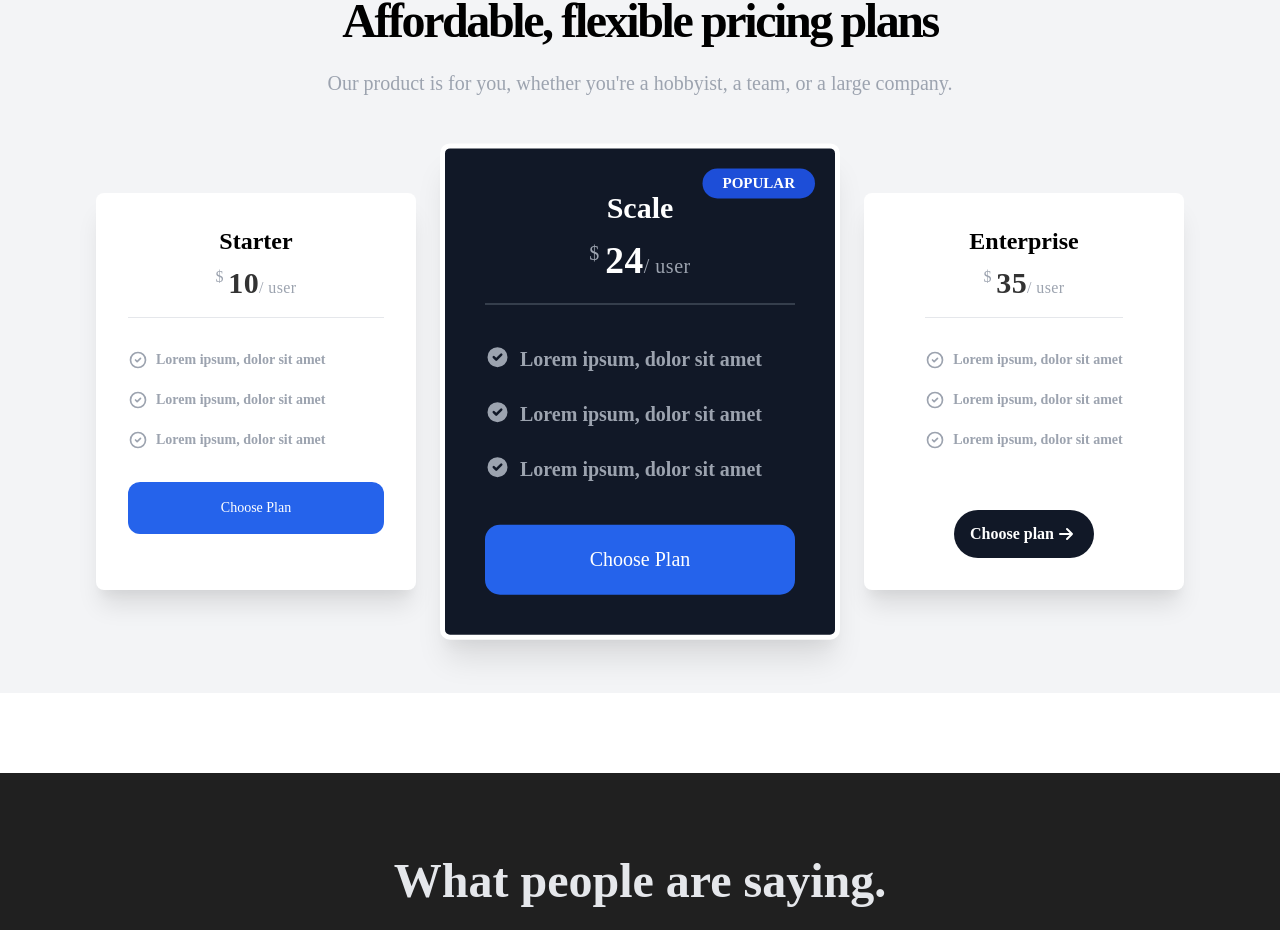
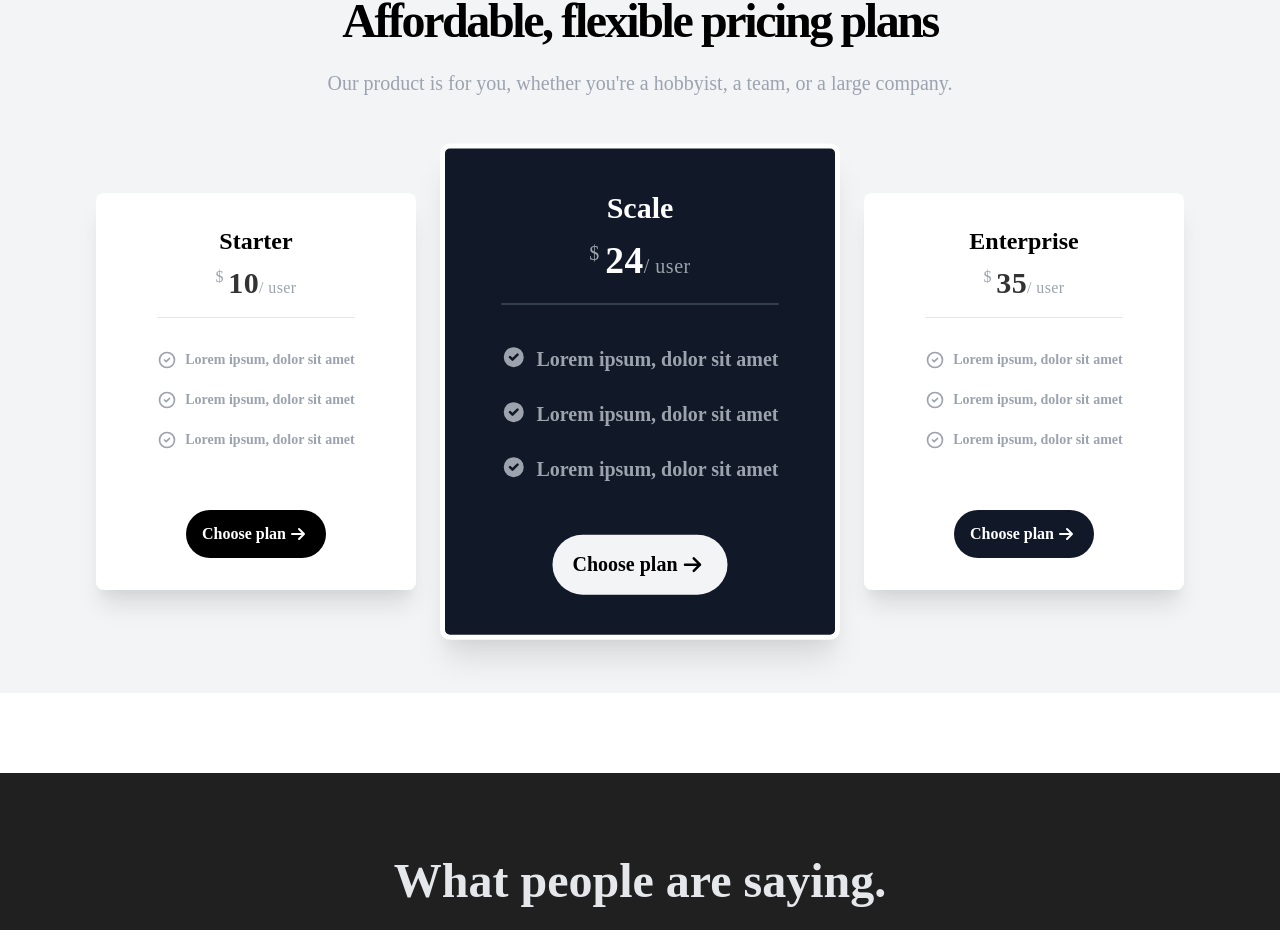
Before and after one commit to synerjay/landing-page-template-nextjs, a Next.js app: page / in a window 1280 px wide. Shown: the part 4851-5781 px from the top of the page. Built offline with nearby package versions, Linux system fonts and the light colour scheme.

Commit message:
Fixed the button issue

```diff
--- a/comps/Pricing.js
+++ b/comps/Pricing.js
@@ -18,7 +18,8 @@ const Pricing = () => {
           </div>
           <div className='pt-24 flex flex-row'>
             {/* <!-- Basic Card --> */}
-            <div className='w-80 p-8 bg-white text-center rounded-lg shadow-xl mr-16'>
+            <div className='w-80 p-8 bg-white text-center rounded-lg shadow-xl mr-16 flex flex-col items-center justify-between'>
+              <div>
                 <h1 className='text-black font-semibold text-2xl'>Starter</h1>
                 <p className='pt-2 tracking-wide'>
                   <span className='text-gray-400 align-top'>$ </span>
@@ -78,16 +79,34 @@ const Pricing = () => {
                     </svg>
                     <span className='pl-2'>Lorem ipsum, dolor sit amet</span>
                   </p>
-
-                <a href='#' className=''>
-                  <p className='w-full py-4 bg-blue-600 mt-8 rounded-xl text-white'>
-                    <span className='font-medium'>Choose Plan</span>
-                  </p>
-                </a>
                 </div>
               </div>
+              <button className=' flex bg-black rounded-full font-bold text-white px-4 py-3 transition duration-300 ease-in-out hover:bg-gray-800'>
+                Choose plan{' '}
+                <svg
+                  xmlns='http://www.w3.org/2000/svg'
+                  className='h-6 w-6'
+                  fill='none'
+                  viewBox='0 0 24 24'
+                  stroke='currentColor'
+                >
+                  <path
+                    strokeLinecap='round'
+                    strokeLinejoin='round'
+                    strokeWidth={2}
+                    d='M13 7l5 5m0 0l-5 5m5-5H6'
+                  />
+                </svg>
+              </button>
+            </div>
             {/* <!-- Scale Card --> */}
-            <div className='w-80 p-8 bg-gray-900 text-center rounded-lg text-white border-4 shadow-xl border-white transform scale-125  '>
+            <div className='w-80 p-8 bg-gray-900 text-center rounded-lg text-white border-4 shadow-xl border-white transform scale-125 flex flex-col items-center justify-between'>
+              {/* <div className='absolute top-4 right-4'>
+                <p className='bg-blue-700 font-semibold px-4 py-1 rounded-full uppercase text-xs'>
+                  Best value
+                </p>
+              </div> */}
+              <div className='mb-10'>
                 <h1 className='text-white font-semibold text-2xl'>Scale</h1>
                 <p className='pt-2 tracking-wide'>
                   <span className='text-gray-400 align-top'>$ </span>
@@ -111,6 +130,7 @@ const Pricing = () => {
                     </svg>
                     <span className='pl-2'>Lorem ipsum, dolor sit amet</span>
                   </p>
+
                   <p className='font-semibold text-gray-400 text-left pt-5 flex'>
                     <svg
                       xmlns='http://www.w3.org/2000/svg'
@@ -141,18 +161,25 @@ const Pricing = () => {
                     </svg>
                     <span className='pl-2'>Lorem ipsum, dolor sit amet</span>
                   </p>
-
-                <a href='#' className=''>
-                  <p className='w-full py-4 bg-blue-600 mt-8 rounded-xl text-white'>
-                    <span className='font-medium'>Choose Plan</span>
-                  </p>
-                </a>
                 </div>
-              <div className='absolute top-4 right-4'>
-                <p className='bg-blue-700 font-semibold px-4 py-1 rounded-full uppercase text-xs'>
-                  Popular
-                </p>
               </div>
+              <button className=' flex bg-gray-100 rounded-full font-bold text-black px-4 py-3 transition duration-300 ease-in-out hover:bg-gray-300'>
+                Choose plan{' '}
+                <svg
+                  xmlns='http://www.w3.org/2000/svg'
+                  className='h-6 w-6'
+                  fill='none'
+                  viewBox='0 0 24 24'
+                  stroke='currentColor'
+                >
+                  <path
+                    strokeLinecap='round'
+                    strokeLinejoin='round'
+                    strokeWidth={2}
+                    d='M13 7l5 5m0 0l-5 5m5-5H6'
+                  />
+                </svg>
+              </button>
             </div>
             {/* <!-- Enterprise Card --> */}
             <div className='w-80 p-8 bg-white text-center rounded-lg shadow-xl ml-16 flex flex-col items-center justify-between'>
@@ -220,12 +247,6 @@ const Pricing = () => {
                     </svg>
                     <span className='pl-2'>Lorem ipsum, dolor sit amet</span>
                   </p>
-
-                  {/* <a href='#' className=''>
-                  <p className='w-full py-4 bg-blue-600 mt-8 rounded-xl text-white'>
-                    <span className='font-medium'>Choose Plan</span>
-                  </p>
-                </a> */}
                 </div>
               </div>
               <button className=' flex bg-gray-900 rounded-full font-bold text-white px-4 py-3 transition duration-300 ease-in-out hover:bg-gray-800'>
```
Lines whose indentation alone changed are shown as unchanged.
